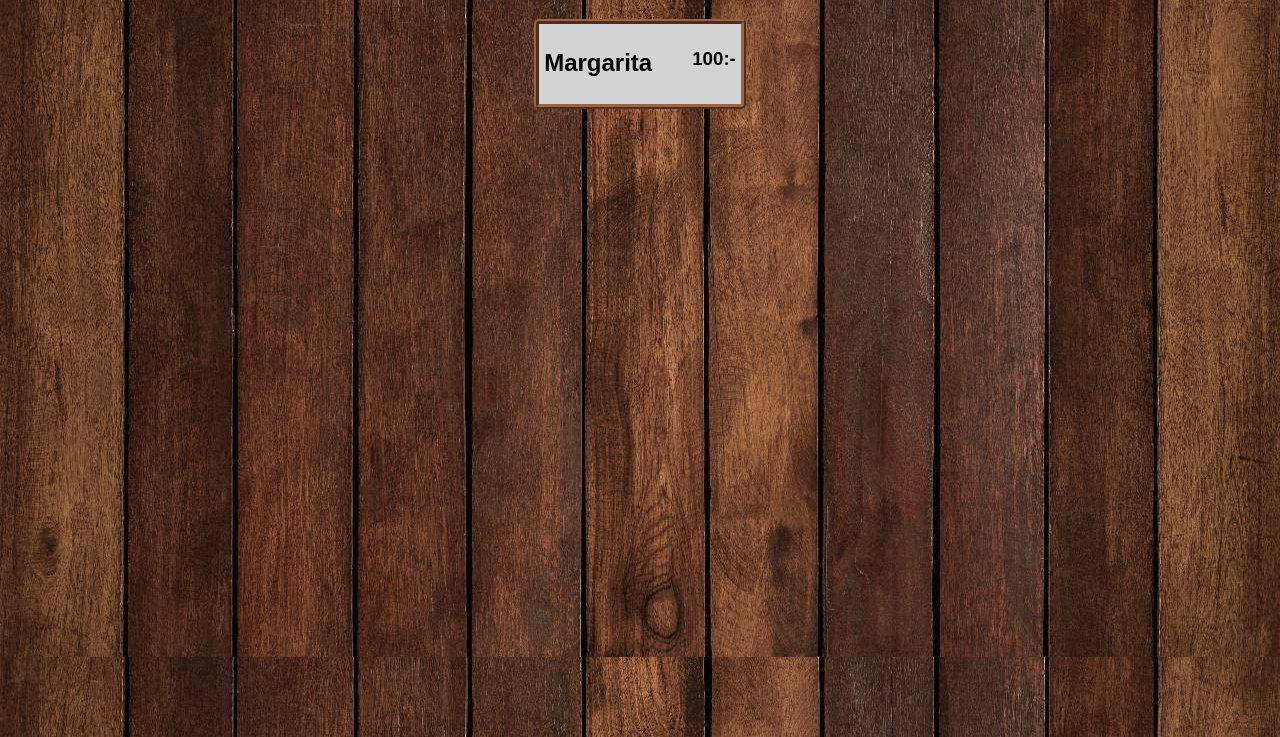
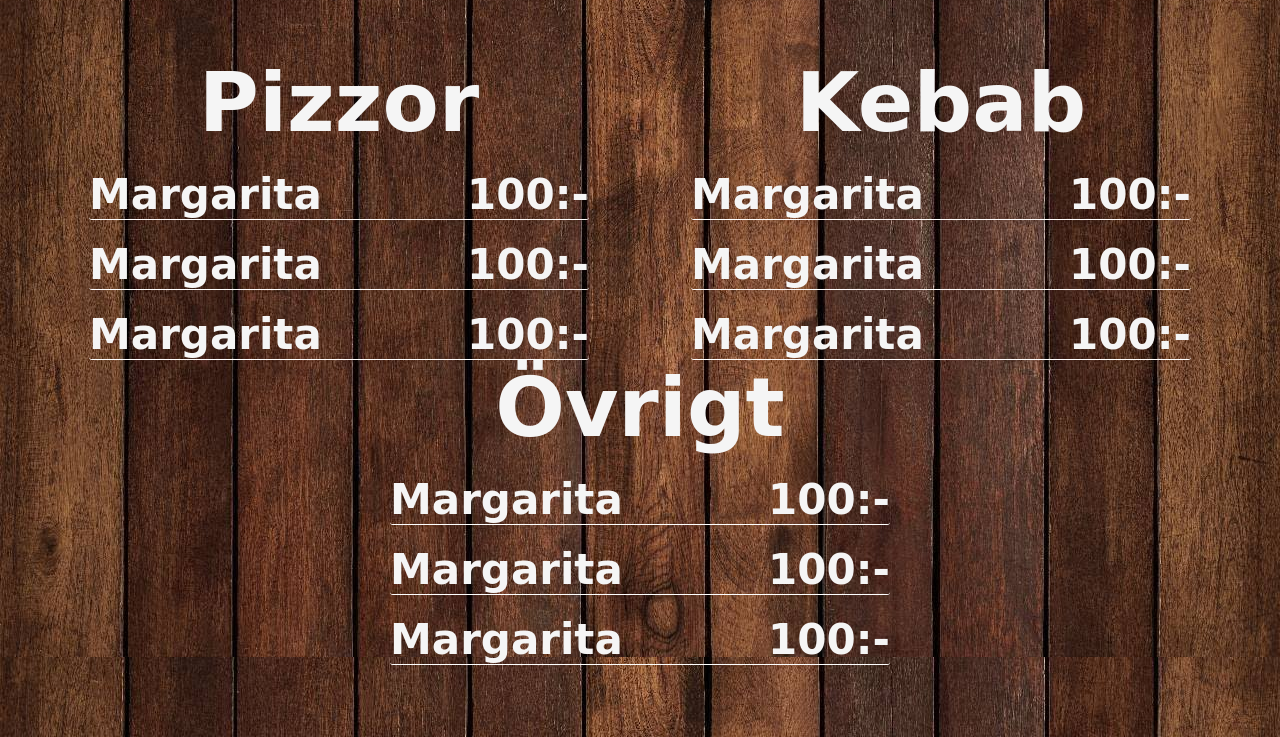
Before and after one commit to spynetS/Pizzeria, a plain HTML site: page menu.html in a window 1280 px wide. Shown: the part 63-800 px from the top of the page. Drawn offline with Linux system fonts and the light colour scheme; a web font is replaced by a local one.

Commit message:
added a menu fixed scroll snap changed som in main

```diff
--- a/mall.css
+++ b/mall.css
@@ -6,31 +6,56 @@ body{
     margin:0;
     background-color: rgb(46, 45, 45);
     background-image: url('./images/bakgrund.jpg');
+    overflow: hidden;
+}
+.snapContainer{
+    scroll-snap-type: y mandatory;
+    overflow: scroll;
+    height: 100vh;
+}
 
+.snapChild{
+    scroll-snap-align: start;
+    padding: 5rem;
 }
 .menu-item{
-    background:lightgray;
+    color: whitesmoke;
+    display: flex;
+    flex-direction: row;
+    justify-content: space-between;
 
+    border-bottom: ridge white 1px;
+    border-radius: 3px;
+
+    transition-duration: 700ms;
+}
+.menu{
+    margin-top:70px;
     display:flex;
-    flex: row;
-    justify-content:space-between;
-    column-gap:40px;
-
-    margin-top:12px;
-    padding:5px;
-
-    border-radius: 5px;
-    border: 5px;
-    border-style: ridge;
-    border-color: #9F6241;
-
-    transition-duration: 100ms;
-    animation-duration: 100ms;
-    height: 70px;
+    flex-wrap: wrap;
+    column-gap:20px;
+    justify-content:space-around;
+    padding: 3rem;
+    color: whitesmoke;
+    text-align: center;
 }
-
 .menu-item:hover{
-    height: 300px;
+    transform: translateY(-5px);
+    background: #00000030;
+}
+.menu-category{
+    min-width: 300px;
+    width: 100%;
+    max-width: 500px;
+    font-size: 42;
+    font-weight: 800;
+    font-family: 'Italianno', cursive;
+    display: flex;
+    flex-direction: column;
+    gap: 20px;
+}
+.menu-title{
+    font-size: 82;
 }
 
 .homeimg{
@@ -54,19 +79,25 @@ a{
     font-weight: bold;
     text-shadow: 10;
     text-decoration: none;
+    transition-duration: 400ms;
+    padding: 1rem;
+}
+a:hover{
+    transform: translateY(-5px);
+    background-color: #00000050;
 }
 nav{
     position: fixed;
     top: 0px;
+    z-index: 50;
     width: 100vw;
-    padding: 1rem;
     display: flex;
     align-items: center;
     justify-content: space-around;
     background-color: #00000010;
 }
+
 .erbjudanden{
-    background-image: url("./images/bakgrund.jpg");
     display: flex;
     flex-direction: column;
 }
@@ -74,8 +105,9 @@ nav{
     color: white;
     position: absolute;
     top: 5%;
-    font-size: 76px;
-    filter: drop-shadow(4px 4px 0px #00000010);
+    font-size: 120px;
+    filter: drop-shadow(4px 4px 0px #00000040);
+    font-family: 'Italianno', cursive;
 }
 .cringeCitat{
     color: white;
@@ -90,32 +122,27 @@ nav{
 }
 .lunchDiv{
     margin: 0px;
-    padding: 1rem;
     color: white;
 }
 .lunchdiv1{
-    width:50%;
-}
-.lunchdiv2{
-    width:50%;
+    width:100%;
 }
 .bild1>img{
     border-radius: 100%;
 }
-.bild2>img{
-    border-radius: 100%;
-}
 
 @media (min-width:700px) {
+    nav{
+        justify-content: start;
+        gap: 50px;
+
+    }
     .erbjudanden{
         display:flex;
         flex-direction: row;
+        padding: 5rem;
     }
     .lunchdiv1{
-        display:flex;
-        flex-direction: column;
-    }
-    .lunchdiv2{
         display:flex;
         flex-direction: column;
     }
--- a/menu.html
+++ b/menu.html
@@ -4,6 +4,10 @@
     <meta http-equiv="X-UA-Compatible" content="IE=edge">
     <meta name="viewport" content="width=device-width, initial-scale=1.0">
     <link rel="stylesheet" href="mall.css">
+
+    <link rel="preconnect" href="https://fonts.googleapis.com">
+    <link rel="preconnect" href="https://fonts.gstatic.com" crossorigin>
+    <link href="https://fonts.googleapis.com/css2?family=Italianno&display=swap" rel="stylesheet">
     <title>Pizzeria</title>
 </head>
 <body>
@@ -12,19 +16,55 @@
         <a href="" >MENY</a>
         <a href="kontakt.html" >KONTAKT</a>
     </nav>
-    <div style="
-                margin-top:70px;
-                display:flex;
-                flex-wrap:wrap;
-                column-gap:20px;
-                justify-content:center;
-        "  >
-        <div class="menu-item"  >
-            <h2>Margarita</h2>
-            <h3>100:-</h3>
+    <div class="menu"  >
+        <!-- Category 1 -->
+        <div class="menu-category" >
+            <label class="menu-title" >Pizzor</label>
+            <div class="menu-item"  >
+                <label>Margarita</label>
+                <label>100:-</label>
+            </div>
+            <div class="menu-item"  >
+                <label>Margarita</label>
+                <label>100:-</label>
+            </div>
+            <div class="menu-item"  >
+                <label>Margarita</label>
+                <label>100:-</label>
+            </div>
         </div>
-
-
+        <!-- Category 1 -->
+        <div class="menu-category" >
+            <label class="menu-title" >Kebab</label>
+            <div class="menu-item"  >
+                <label>Margarita</label>
+                <label>100:-</label>
+            </div>
+            <div class="menu-item"  >
+                <label>Margarita</label>
+                <label>100:-</label>
+            </div>
+            <div class="menu-item"  >
+                <label>Margarita</label>
+                <label>100:-</label>
+            </div>
+        </div>
+        <!-- Category 1 -->
+        <div class="menu-category" >
+            <label class="menu-title" >Övrigt</label>
+            <div class="menu-item"  >
+                <label>Margarita</label>
+                <label>100:-</label>
+            </div>
+            <div class="menu-item"  >
+                <label>Margarita</label>
+                <label>100:-</label>
+            </div>
+            <div class="menu-item"  >
+                <label>Margarita</label>
+                <label>100:-</label>
+            </div>
+        </div>
 
     </div>
 
```
Also changed, not shown: index.html (+19 -9 lines).
